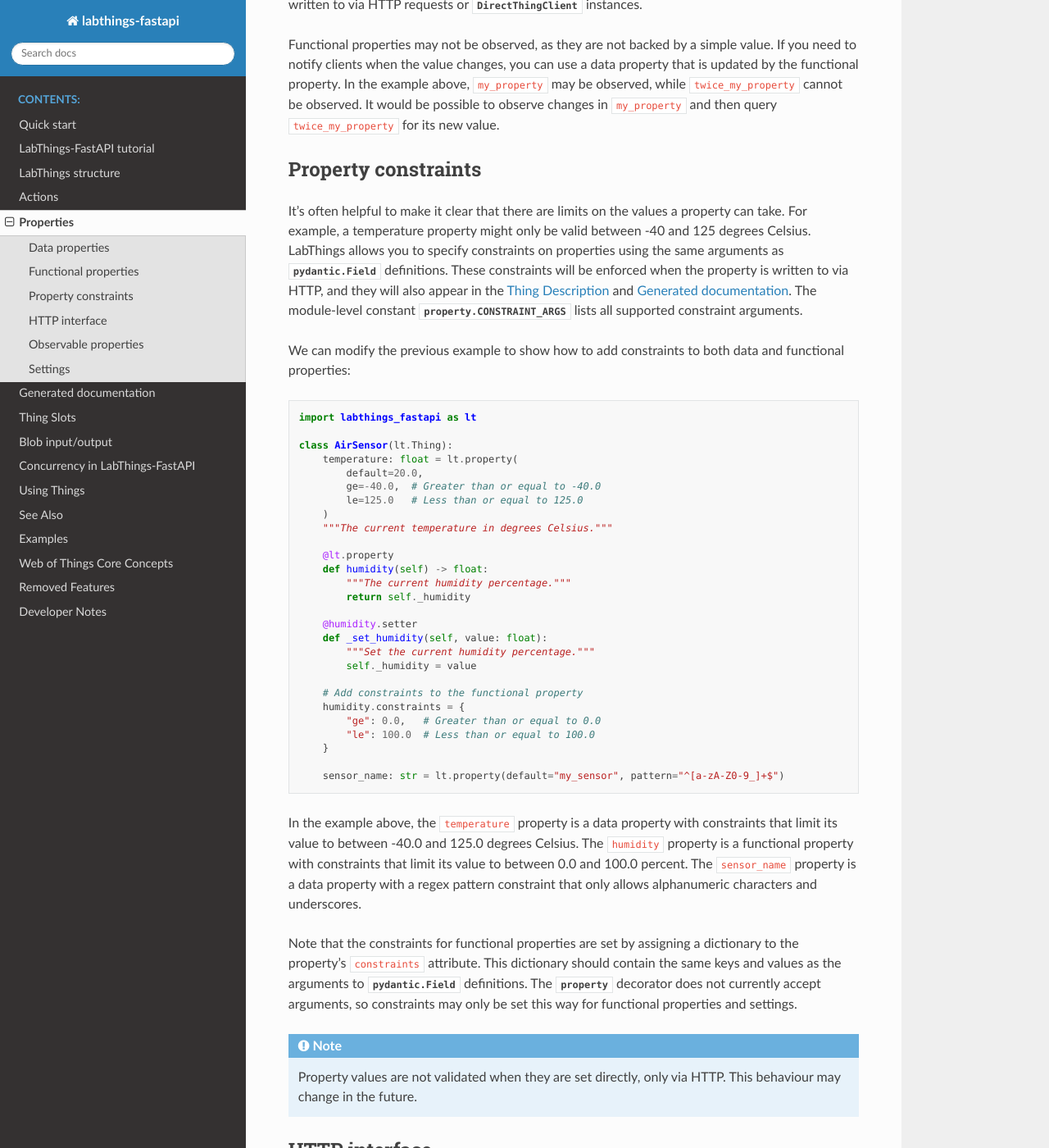
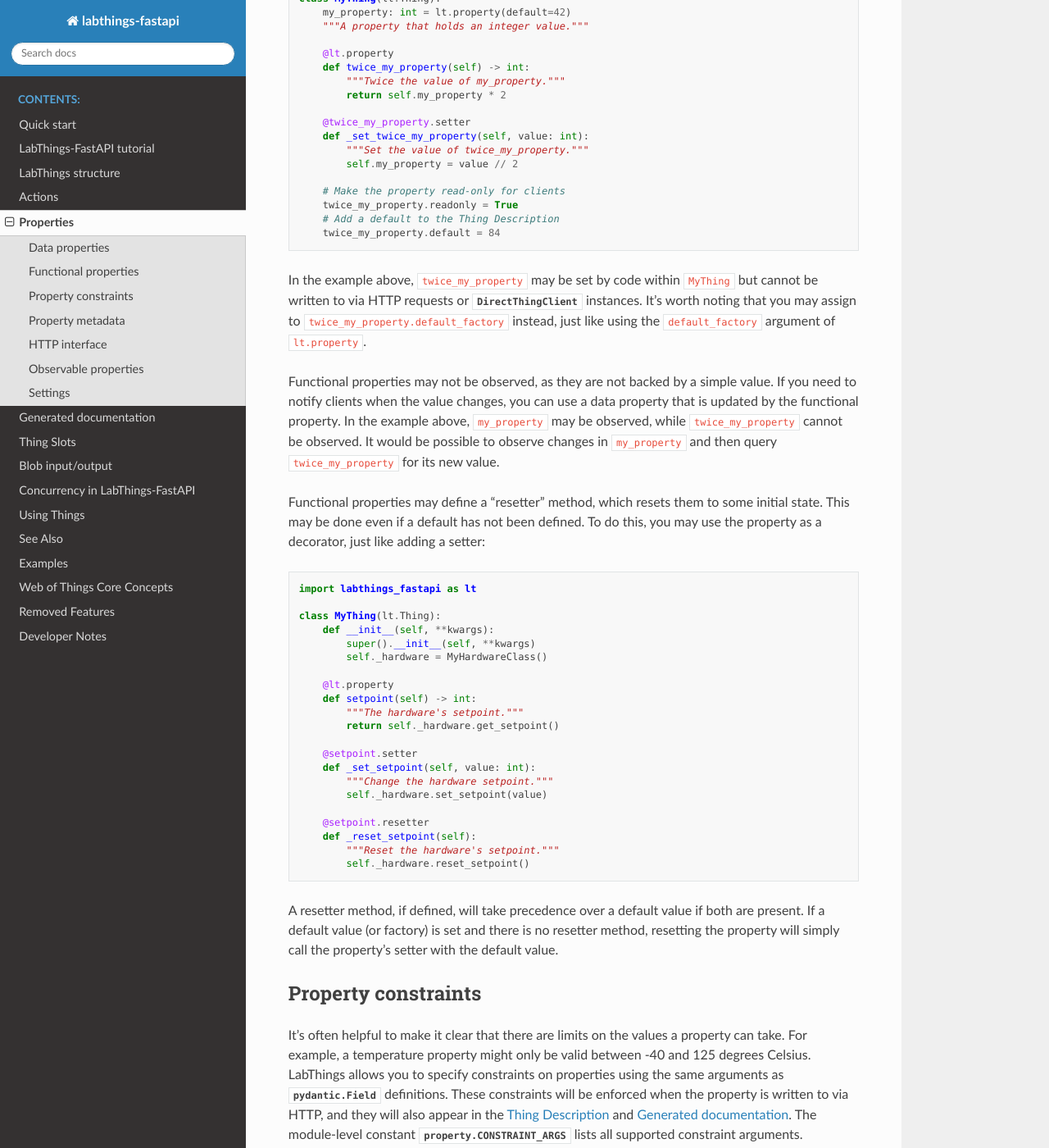
Before and after one commit to labthings/labthings-fastapi, a Sphinx documentation site: the page built from docs/source/properties.rst, in a window 1280 px wide and 1400 px high, scrolled down 3259 px. Shown: the whole window at 82% size. Built offline with Sphinx 7.4.7 and the Read the Docs theme 3.1.0, drawn with Linux system fonts in a browser that asks for light colours; pages that are not in the unit, such as notebooks, are missing from menus; the version number is read from the project's files by our own code; some of the changed text lies outside the part shown.

Commit message:
Add resettability and defaults to documentation.

```diff
--- a/docs/source/properties.rst
+++ b/docs/source/properties.rst
@@ -44,6 +44,15 @@ It is a good idea to make sure there is a docstring for your property. This will
         """A property that holds an integer value."""
 
 You don't need to include the type in the docstring, as it will be inferred from the type hint. However, you can include additional information about the property, such as its units or any constraints on its value.
+
+If your property's default value is a mutable datatype, like a list or dictionary, it's a good idea to use a *default factory* instead of a default value, in order to prevent strange behaviour. This may be done as shown:
+
+.. code-block:: python
+
+    class MyThing(lt.Thing):
+        my_list: list[int] = lt.property(default_factory=list)
+
+The example above will have its default value set to the empty list, as that's what is returned when ``list()`` is called. It's often convenient to use a "lambda function" as a default factory, for example `lambda: [1,2,3]` is a function that returns the list `[1,2,3]`\ . This is better than specifying a default value, because it returns a fresh copy of the object every time - using a list as a default value can lead to multiple `.Thing` instances changing in sync unexpectedly, which gets very confusing.
 
 Data properties may be *observed*, which means notifications will be sent when the property is written to (see below).
 
@@ -93,7 +102,7 @@ Adding a setter makes the property read-write (if only a getter is present, it m
 
     The setter method for regular Python properties is usually named the same as the property itself (e.g. ``def twice_my_property(self, value: int)``). Unfortunately, doing this with LabThings properties causes problems for static type checkers such as `mypy`\ . We therefore recommend you prefix setters with ``_set_`` (e.g. ``def _set_twice_my_property(self, value: int)``). This is optional, and doesn't change the way the property works - but it is useful if you need `mypy` to work on your code, and don't want to ignore every property setter.
 
-It is possible to make a property read-only for clients by setting its ``readonly`` attribute: this has the same behaviour as for data properties.
+It is possible to make a property read-only for clients by setting its ``readonly`` attribute: this has the same behaviour as for data properties. A default can also be specified in the same way:
 
 .. code-block:: python
 
@@ -115,10 +124,40 @@ It is possible to make a property read-only for clients by setting its ``readonl
 
         # Make the property read-only for clients
         twice_my_property.readonly = True
+        # Add a default to the Thing Description
+        twice_my_property.default = 84
 
-In the example above, ``twice_my_property`` may be set by code within ``MyThing`` but cannot be written to via HTTP requests or `.DirectThingClient` instances.
+In the example above, ``twice_my_property`` may be set by code within ``MyThing`` but cannot be written to via HTTP requests or `.DirectThingClient` instances. It's worth noting that you may assign to ``twice_my_property.default_factory`` instead, just like using the ``default_factory`` argument of ``lt.property``\ .
 
 Functional properties may not be observed, as they are not backed by a simple value. If you need to notify clients when the value changes, you can use a data property that is updated by the functional property. In the example above, ``my_property`` may be observed, while ``twice_my_property`` cannot be observed. It would be possible to observe changes in ``my_property`` and then query ``twice_my_property`` for its new value.
+
+Functional properties may define a "resetter" method, which resets them to some initial state. This may be done even if a default has not been defined. To do this, you may use the property as a decorator, just like adding a setter:
+
+.. code-block:: python
+
+    import labthings_fastapi as lt
+
+    class MyThing(lt.Thing):
+        def __init__(self, **kwargs):
+            super().__init__(self, **kwargs)
+            self._hardware = MyHardwareClass()
+
+        @lt.property
+        def setpoint(self) -> int:
+            """The hardware's setpoint."""
+            return self._hardware.get_setpoint()
+
+        @setpoint.setter
+        def _set_setpoint(self, value: int):
+            """Change the hardware setpoint."""
+            self._hardware.set_setpoint(value)
+
+        @setpoint.resetter
+        def _reset_setpoint(self):
+            """Reset the hardware's setpoint."""
+            self._hardware.reset_setpoint()
+
+A resetter method, if defined, will take precedence over a default value if both are present. If a default value (or factory) is set and there is no resetter method, resetting the property will simply call the property's setter with the default value.
 
 .. _property_constraints:
 
@@ -167,6 +206,11 @@ Note that the constraints for functional properties are set by assigning a dicti
 
     Property values are not validated when they are set directly, only via HTTP. This behaviour may change in the future.
 
+Property metadata
+-----------------
+
+Properties in LabThings are intended to work very much like native Python properties. This means that getting and setting the attributes of a `.Thing` get and set the value of the property. Other operations, like reading the default value or resetting to default, need a different interface. For this, we use `.Thing.properties` which is a mapping of names to `.PropertyInfo` objects. These expose the extra functionality of properties in a convenient way. For example, I can reset a property by calling ``self.properties["myprop"].reset()`` or get its default by reading ``self.properties["myprop"].default``\ . See the `.PropertyInfo` API documentation for a full list of available properties and methods.
+
 HTTP interface
 --------------
 
```
